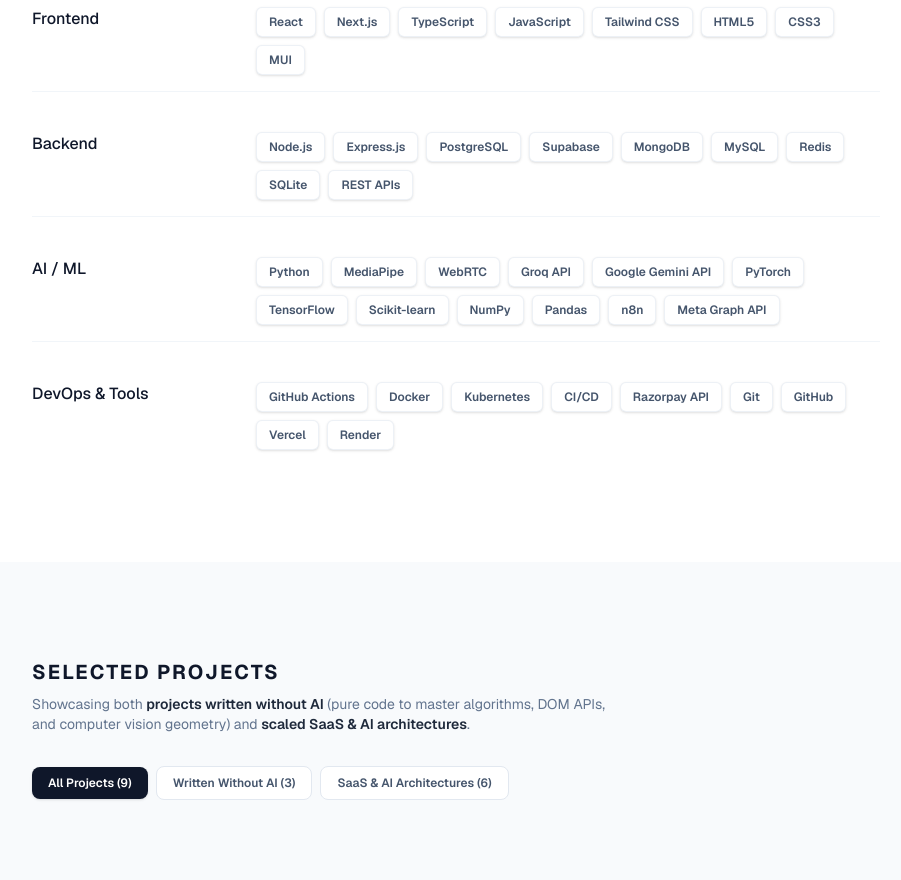
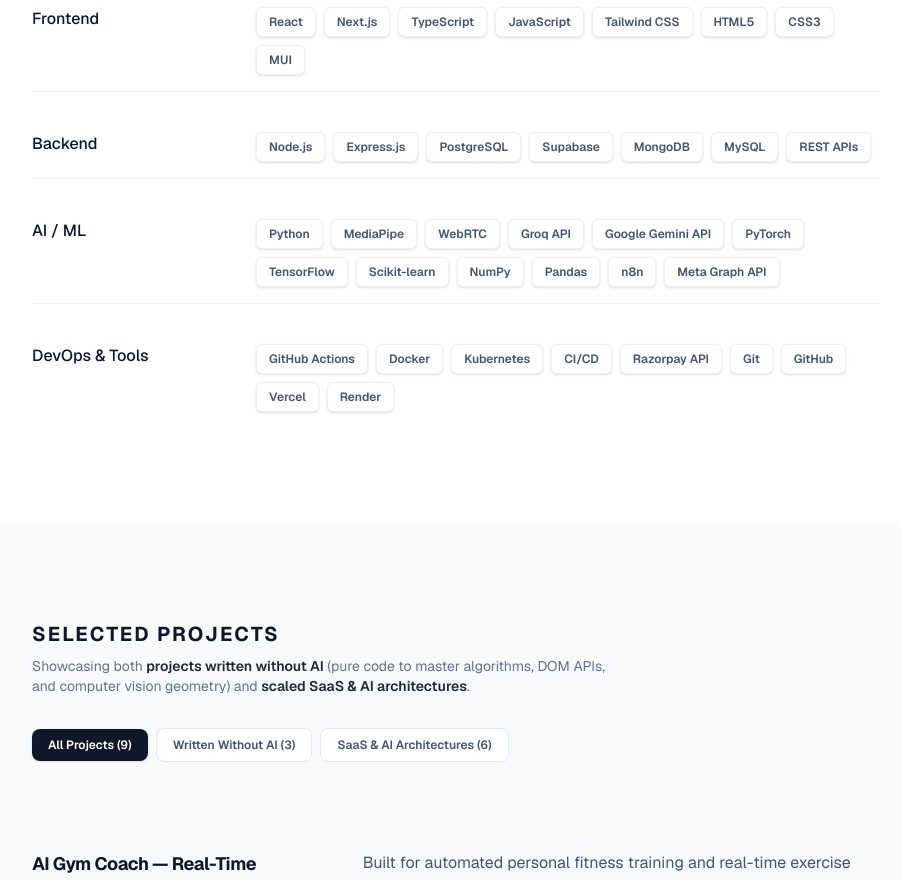
Before and after one commit to bott-127001/Samarth-Portfolio, a React (Vite) app: page / in a window 1280 px wide. Shown: the part 1740-2620 px from the top of the page, without its empty margins (184-1085 px from the left). Built offline with nearby package versions, Linux system fonts and the light colour scheme.

Commit message:
Remove SQLite and Redis from Backend skills

```diff
--- a/src/App.jsx
+++ b/src/App.jsx
@@ -296,7 +296,7 @@ const CodivaSection = () => {
 const Skills = () => {
   const categories = [
     { title: "Frontend", skills: ["React", "Next.js", "TypeScript", "JavaScript", "Tailwind CSS", "HTML5", "CSS3", "MUI"] },
-    { title: "Backend", skills: ["Node.js", "Express.js", "PostgreSQL", "Supabase", "MongoDB", "MySQL", "Redis", "SQLite", "REST APIs"] },
+    { title: "Backend", skills: ["Node.js", "Express.js", "PostgreSQL", "Supabase", "MongoDB", "MySQL", "REST APIs"] },
     { title: "AI / ML", skills: ["Python", "MediaPipe", "WebRTC", "Groq API", "Google Gemini API", "PyTorch", "TensorFlow", "Scikit-learn", "NumPy", "Pandas", "n8n", "Meta Graph API"] },
     { title: "DevOps & Tools", skills: ["GitHub Actions", "Docker", "Kubernetes", "CI/CD", "Razorpay API", "Git", "GitHub", "Vercel", "Render"] }
   ];
```
